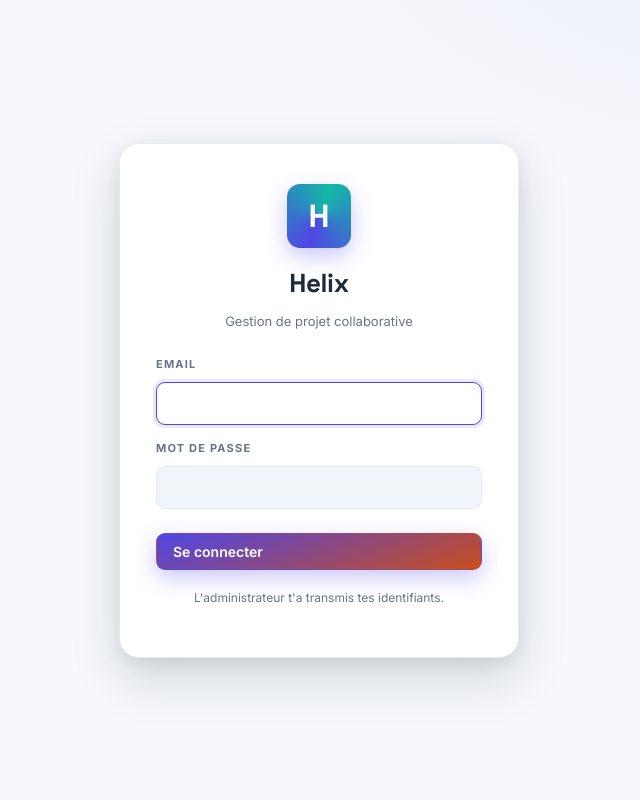
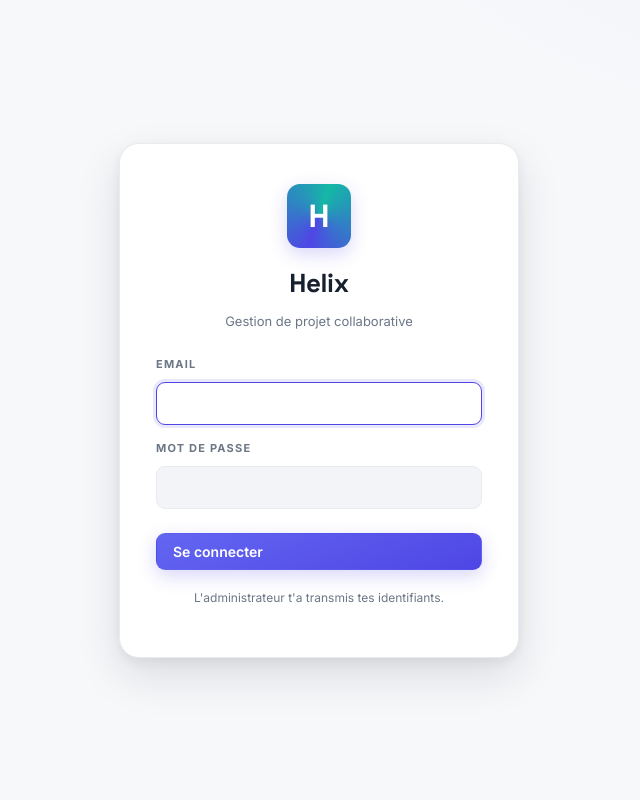
Before and after one commit to AnthonyBensemhoun/Gestion-Projet, a FastAPI app: page /login in a window 1280 px wide. Shown: the whole page, without its empty margins (321-961 px from the left). Run offline with FastAPI, Linux system fonts and the light colour scheme.

Commit message:
UI: passe esthétique SaaS épuré (itération 1) — jetons de design affinés
- Ombres nettement plus subtiles (style Linear : bordure fine + ombre légère).
- Bordures et fonds plus neutres/clairs, canvas apaisé (dégradés colorés atténués).
- Encre de texte légèrement plus profonde pour un meilleur contraste.
- Bouton primaire: suppression du dégradé indigo→orange (vestige) au profit
  d'un indigo premium cohérent avec l'accent.

Co-Authored-By: Claude Opus 4.8 <noreply@anthropic.com>

```diff
--- a/static/app.css
+++ b/static/app.css
@@ -1,13 +1,13 @@
 @import url('https://fonts.googleapis.com/css2?family=Space+Grotesk:wght@500;600;700&family=Inter:wght@400;500;600;700;800&display=swap');
 
 :root {
-  --bg:#f6f8fb; --panel:#ffffff; --panel2:#f1f5f9; --line:#e6ebf2;
-  --ink:#1e293b; --mut:#697586; --acc:#4f46e5; --acc-d:#4338ca; --acc2:#14b8a6;
+  --bg:#f7f8fa; --panel:#ffffff; --panel2:#f3f4f7; --line:#e9ebf0;
+  --ink:#16202e; --mut:#6b7686; --acc:#4f46e5; --acc-d:#4338ca; --acc2:#14b8a6;
   --ok:#16a34a; --warn:#d97706; --bad:#dc2626; --info:#2563eb;
-  --shadow-sm:0 1px 2px rgba(30,41,59,.06),0 1px 3px rgba(30,41,59,.05);
-  --shadow:0 6px 20px rgba(30,41,59,.08),0 2px 6px rgba(30,41,59,.05);
-  --shadow-lg:0 20px 50px rgba(30,41,59,.16),0 6px 16px rgba(30,41,59,.08);
-  --shadow-acc:0 8px 22px rgba(79,70,229,.30);
+  --shadow-sm:0 1px 2px rgba(16,24,40,.04),0 1px 1px rgba(16,24,40,.03);
+  --shadow:0 4px 14px rgba(16,24,40,.06),0 1px 3px rgba(16,24,40,.04);
+  --shadow-lg:0 18px 44px rgba(16,24,40,.12),0 4px 12px rgba(16,24,40,.06);
+  --shadow-acc:0 6px 18px rgba(79,70,229,.22);
   --t-fast:130ms ease; --t-med:220ms ease;
   --t-smooth:350ms cubic-bezier(.4,0,.2,1);
   --r-sm:9px; --r-md:13px; --r-lg:16px; --r-xl:20px;
@@ -17,8 +17,8 @@
 body{
   margin:0;
   background:
-    radial-gradient(1100px 560px at 92% -14%,rgba(79,70,229,.07),transparent 60%),
-    radial-gradient(820px 480px at -8% 112%,rgba(20,184,166,.06),transparent 55%),
+    radial-gradient(900px 480px at 95% -18%,rgba(79,70,229,.040),transparent 60%),
+    radial-gradient(700px 420px at -10% 115%,rgba(20,184,166,.030),transparent 55%),
     var(--bg);
   color:var(--ink);font-family:'Inter',system-ui,sans-serif;min-height:100vh;
   -webkit-font-smoothing:antialiased;
@@ -43,10 +43,10 @@ kbd{font-family:'Space Grotesk',monospace;font-size:10px;background:var(--panel2
 .btn:hover{border-color:var(--acc);transform:translateY(-1px);box-shadow:var(--shadow-sm)}
 .btn:active{transform:translateY(0) scale(.98);box-shadow:none}
 .btn.primary{
-  background:linear-gradient(160deg,var(--acc),#c84d1c);
+  background:linear-gradient(160deg,#6366f1,var(--acc));
   border-color:transparent;color:#fff;box-shadow:var(--shadow-acc);
 }
-.btn.primary:hover{filter:brightness(1.06);box-shadow:0 10px 30px rgba(79,70,229,.38)}
+.btn.primary:hover{filter:brightness(1.05);box-shadow:0 8px 22px rgba(79,70,229,.30)}
 .btn.ghost{background:transparent}
 .btn.ghost:hover{background:var(--panel2)}
 .btn.sm{padding:5px 11px;font-size:12px;border-radius:7px}
```
